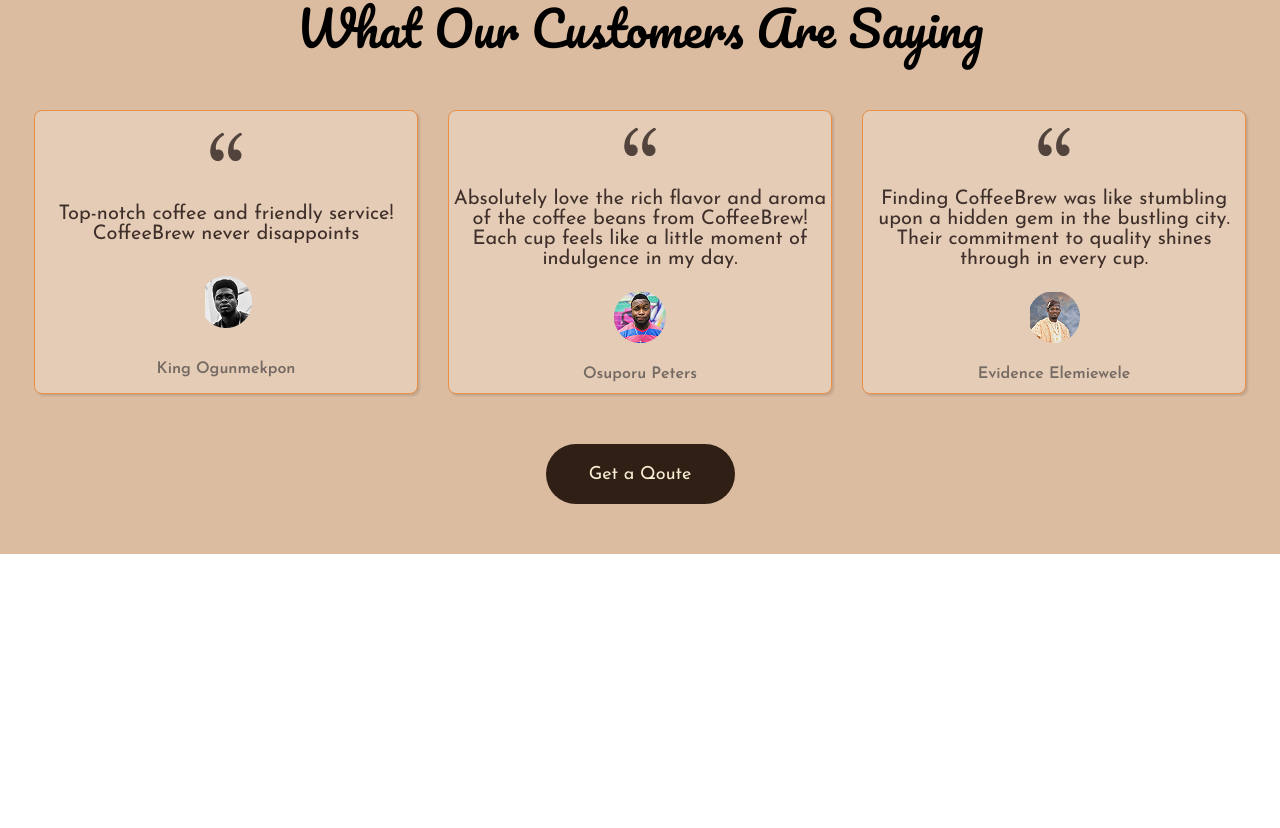
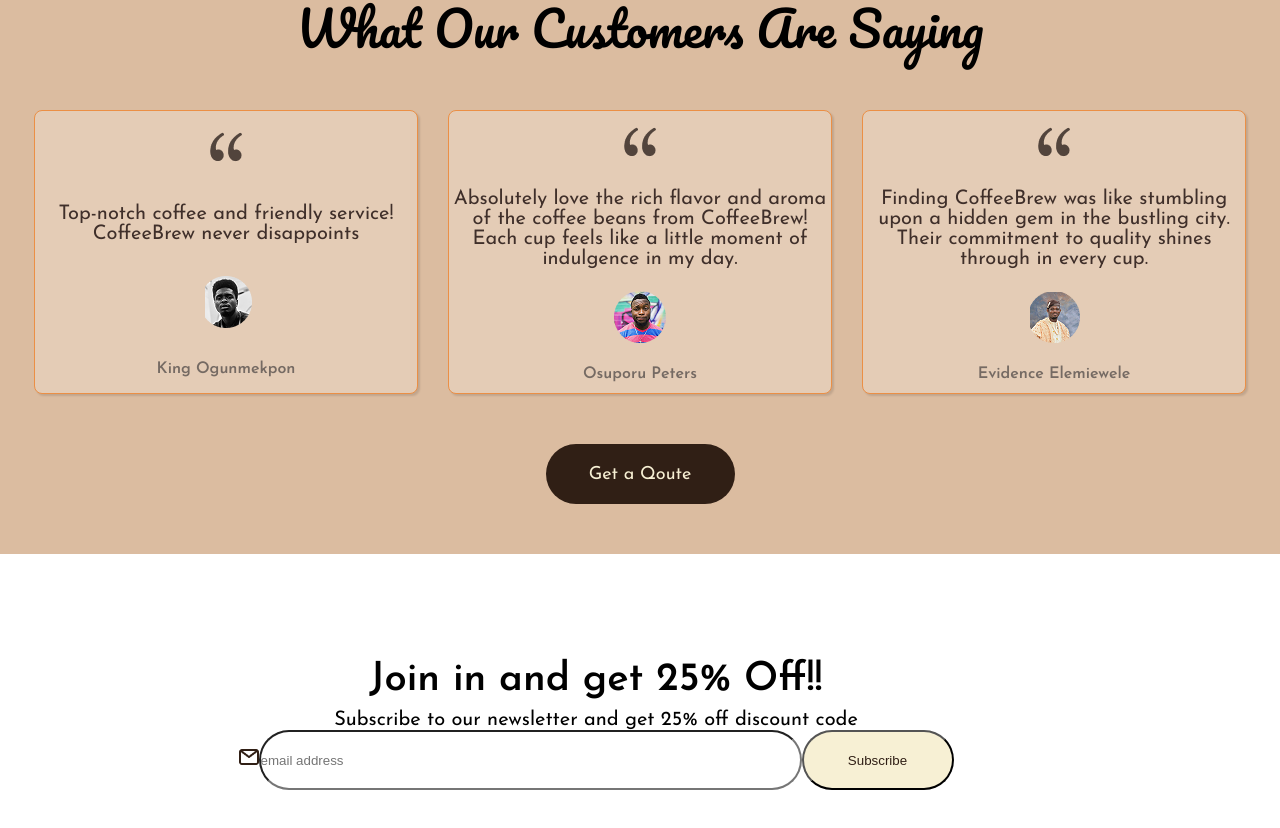
Before and after one commit to DEV-SHEGZ/Cofee-Brew, a React (Vite) app: page / in a window 1280 px wide. Shown: the part 3067-3895 px from the top of the page. Before the commit the page ends 3621 px from the top, so only its background shows below. Built offline with nearby package versions, Linux system fonts and the light colour scheme.

Commit message:
news letter page started almost done

```diff
--- a/src/App.css
+++ b/src/App.css
@@ -536,3 +536,48 @@
   font-size: 18px;
   color: #f7f0d4;
 }
+
+/*Newsletter forms */
+.Newsletter-form {
+  width: 1192px;
+  height: 342px;
+  border-radius: 12px;
+
+  display: flex;
+  flex-direction: column;
+  justify-content: center;
+  align-items: center;
+}
+
+.Newsletter-form > .p1 {
+  font-family: Josefin Sans;
+  font-weight: 600;
+  font-style: SemiBold;
+  font-size: 40px;
+}
+
+.Newsletter-form > .p2 {
+  font-family: Josefin Sans;
+  font-weight: 400;
+  font-style: Regular;
+  font-size: 20px;
+  margin-top: 10px;
+}
+
+.new-input {
+  width: 543px;
+  height: 60px;
+  border-radius: 40px;
+}
+
+.new-btn {
+  width: 152px;
+  height: 60px;
+  border-radius: 32px;
+  padding-top: 20px;
+  padding-right: 32px;
+  padding-bottom: 20px;
+  padding-left: 32px;
+  background: #f7f0d4;
+  color: #301f15;
+}
--- a/src/App.jsx
+++ b/src/App.jsx
@@ -5,6 +5,7 @@
 import Varieties from "./components/Varieties.jsx";
 import Ourproducts from "./components/Ourproducts.jsx";
 import Review from "./components/Review.jsx";
+import NewsLetter from "./components/NewsLetter.jsx";
 
 function App() {
   return (
@@ -16,6 +17,7 @@
       <Varieties />
       <Ourproducts />
       <Review />
+      <NewsLetter />
     </>
   );
 }
--- /dev/null
+++ b/src/components/Newsletter.jsx
@@ -0,0 +1,28 @@
+import LeftImage from "../assets/image 22.png";
+import RightImage from "../assets/image 23.png";
+import Email from "../assets/Vector.png";
+import "../App.css";
+
+const NewsLetter = () => {
+  return (
+    <>
+      <div className="Newsletter-form">
+        <p className="p1">Join in and get 25% Off!!</p>
+        <p className="p2">
+          Subscribe to our newsletter and get 25% off discount code
+        </p>
+        <div>
+          <img src={Email} alt="Email Icon" />
+          <input
+            className="new-input"
+            placeholder="email address"
+            type="text"
+          />
+          <button className="new-btn">Subscribe</button>
+        </div>
+      </div>
+    </>
+  );
+};
+
+export default NewsLetter;
```
Also changed, not shown: src/assets/Vector.png (added).
